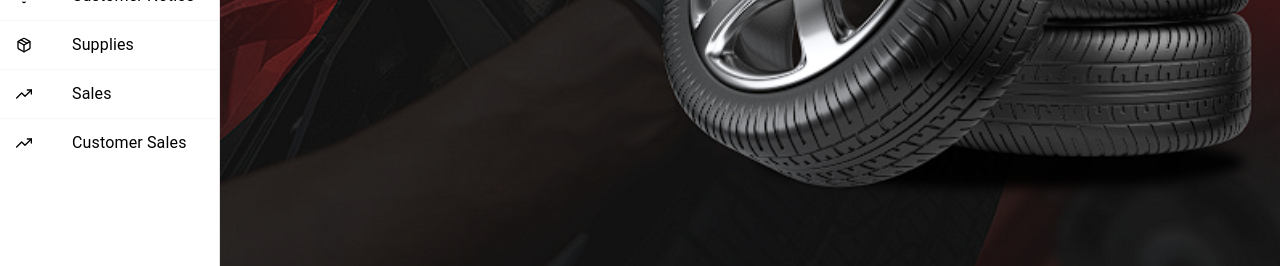
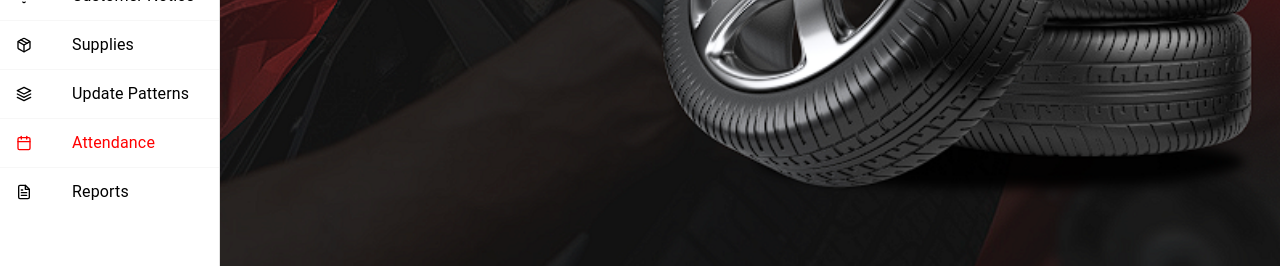
Before and after one commit to Hasindu071/tyre-repair-and-retreding-management-system, a React (Create React App) app in the folder frontend/: page /OwnerDashboard/WorkerAttendance in a window 1280 px wide. Shown: the part 496-762 px from the top of the page. Built offline with nearby package versions, Linux system fonts and the light colour scheme; no server answers.

Commit message:
update the side bar

```diff
--- a/frontend/src/components/SideNav.js
+++ b/frontend/src/components/SideNav.js
@@ -23,9 +23,11 @@ import {
     FiShoppingCart,
     FiBox,
     FiDollarSign,
-  FiTrendingUp,
     FiBell,
-  FiPackage
+    FiPackage,
+    FiLayers,       // icon for Update Patterns
+    FiCalendar,     // icon for Attendance
+    FiFileText      // icon for Reports
   } from 'react-icons/fi';
   import MenuIcon from '@mui/icons-material/Menu';
   import '../styles/SideNav.css';
@@ -42,7 +44,7 @@ const Sidebar = () => {
     return (
         <Box className="custom-sidebar-wrapper">
             {isMobile && (
-              <AppBar position="sticky" sx={{ bgcolor:  "#00000090" }}>
+                <AppBar position="sticky" sx={{ bgcolor: "#00000090" }}>
                     <Toolbar>
                         <IconButton
                             color="inherit"
@@ -136,15 +138,22 @@ const Sidebar = () => {
                     </ListItem>
                     <Divider />
 
-                  <ListItem button component={NavLink} to="/Owner/SeeSales" className="custom-nav-item-sales">
-                      <ListItemIcon className="custom-nav-icon-sales"><FiTrendingUp /></ListItemIcon>
-                      <ListItemText primary="Sales" className="custom-nav-text-sales" />
+                    {/* New Navigation Items */}
+                    <ListItem button component={NavLink} to="/UpdateTirePatterns" className="custom-nav-item-update-patterns">
+                        <ListItemIcon className="custom-nav-icon-update-patterns"><FiLayers /></ListItemIcon>
+                        <ListItemText primary="Update Patterns" className="custom-nav-text-update-patterns" />
                     </ListItem>
                     <Divider />
 
-                  <ListItem button component={NavLink} to="/Owner/SeeCustomerSales" className="custom-nav-item-customer-sales">
-                      <ListItemIcon className="custom-nav-icon-customer-sales"><FiTrendingUp /></ListItemIcon>
-                      <ListItemText primary="Customer Sales" className="custom-nav-text-customer-sales" />
+                    <ListItem button component={NavLink} to="/OwnerDashboard/WorkerAttendance" className="custom-nav-item-attendance">
+                        <ListItemIcon className="custom-nav-icon-attendance"><FiCalendar /></ListItemIcon>
+                        <ListItemText primary="Attendance" className="custom-nav-text-attendance" />
+                    </ListItem>
+                    <Divider />
+
+                    <ListItem button component={NavLink} to="/OwnerReport" className="custom-nav-item-reports">
+                        <ListItemIcon className="custom-nav-icon-reports"><FiFileText /></ListItemIcon>
+                        <ListItemText primary="Reports" className="custom-nav-text-reports" />
                     </ListItem>
                 </List>
             </Drawer>
```
Lines whose indentation alone changed are shown as unchanged.
